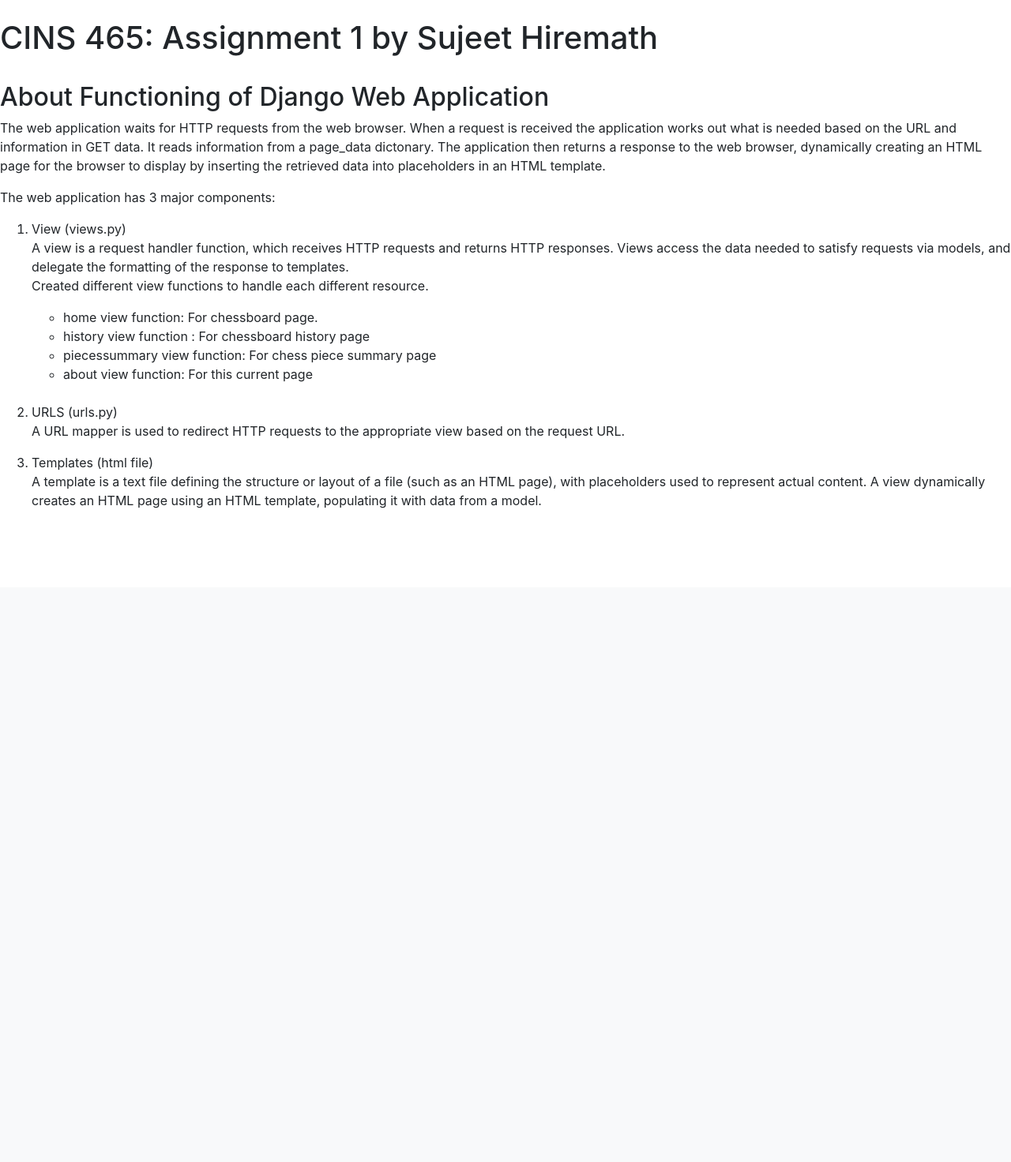
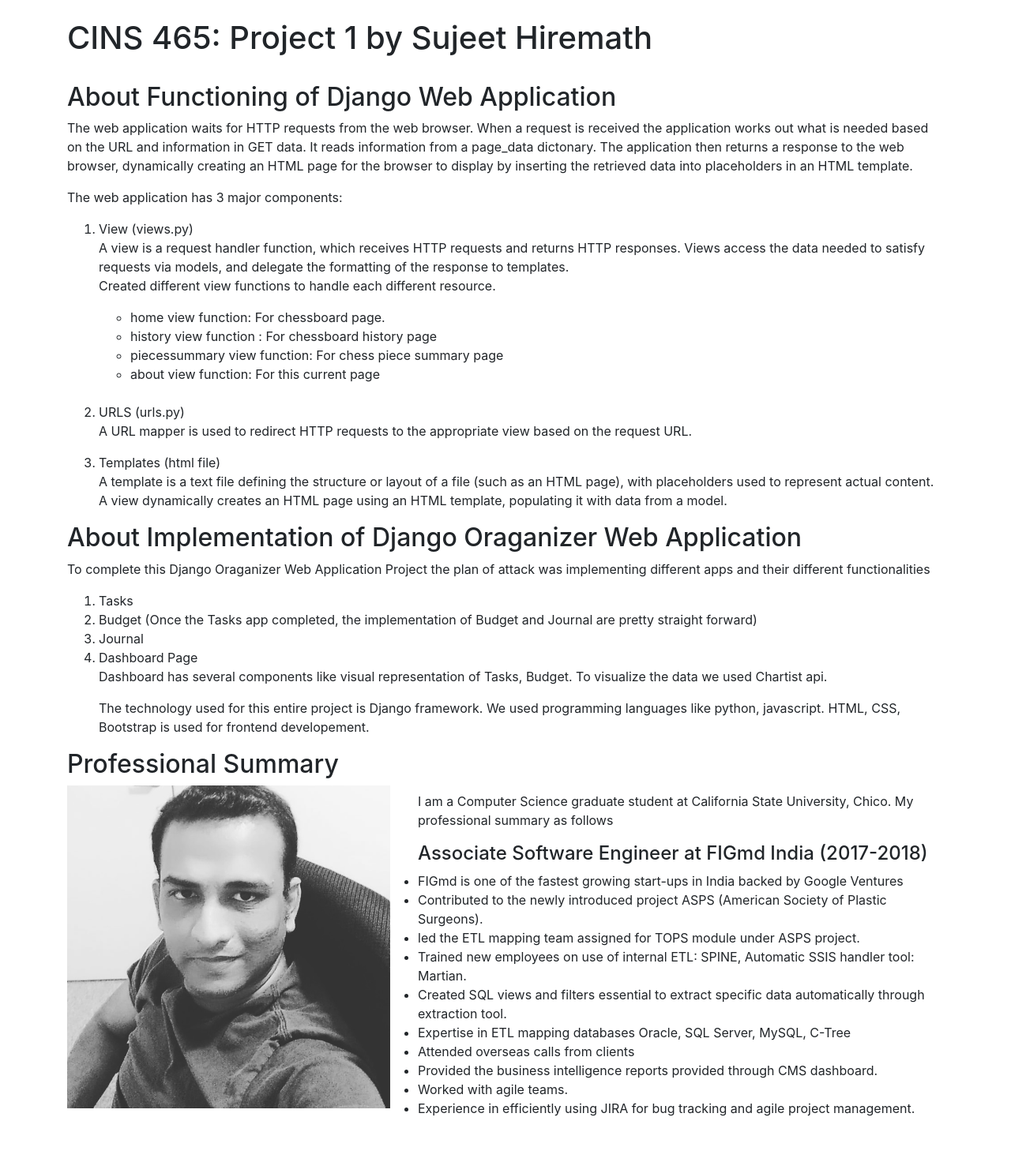
Before and after one commit to sujeethiremath/Project-1, a Django app: page /about/ in a window 1280 px wide. Shown: the part 56-1528 px from the top of the page at 79% size. Before the commit the page ends 700 px from the top, so only its background shows below. Run offline with Django 3.2, Linux system fonts and the light colour scheme; some libraries are stand-ins or nearby versions.

Commit message:
Completed the final representation of the project

```diff
--- a/project1/budget/views.py
+++ b/project1/budget/views.py
@@ -24,8 +24,10 @@
 		total_projected = total_projected + x.Projected
 	if total_projected - total_actual > 0:
 		s = "There is a projected budget surplus of $" + str(total_projected - total_actual)
+	elif total_projected - total_actual < 0:
+		s = "There is a projected budget deficit of -$" + str((total_projected - total_actual)*-1)
 	else:
-		s = "There is a projected budget deficit of -$" + str((total_projected - total_actual)*-1)
+		s = ""
 	return s
 
 
--- a/project1/core/views.py
+++ b/project1/core/views.py
@@ -66,7 +66,13 @@
     for x in records:
         Total_Entries = Total_Entries + 1
 
-    recent_date = Journal.objects.all().filter(Username = request.user).latest('Date').Date
+    x = Journal.objects.all().filter(Username = request.user)
+
+    if x.exists():
+    	recent_date = Journal.objects.all().filter(Username = request.user).latest('Date').Date
+    else:
+    	recent_date = datetime.date.today()
+
     days = datetime.date.today() - recent_date
     return render(request, 'core/home.html', {"completed":completed, "pending" : pending, "series1" : series1, "series2" : series2, "Entries":Total_Entries, "Days": days})
 
--- a/project1/journal/forms.py
+++ b/project1/journal/forms.py
@@ -4,10 +4,10 @@
 
 class add_journal(forms.Form):
 	Description = forms.CharField(min_length=1, max_length=150, strip=True, widget= forms.TextInput(attrs={'style':'font-size:small'}))
-	Entry = forms.CharField(min_length=1, max_length=500, strip=True, widget= forms.Textarea(attrs={'style':'font-size:small'}))
+	Entry = forms.CharField(min_length=1, max_length=500, strip=True, widget= forms.Textarea(attrs={'style':'font-size:20px;font-family:Amatic SC'}))
 
 
 class edit_journal(forms.Form):
 	Description = forms.CharField(min_length=1, max_length=150, strip=True, widget= forms.TextInput(attrs={'style':'font-size:small'}))
-	Entry = forms.CharField(min_length=1, max_length=500, strip=True, widget= forms.Textarea(attrs={'style':'font-size:small', 'font-family': 'Amatic SC'}))
+	Entry = forms.CharField(min_length=1, max_length=500, strip=True, widget= forms.Textarea(attrs={'style':'font-size:20px;font-family:Amatic SC'}))
 	ID = forms.CharField(widget=forms.HiddenInput())
--- a/project1/templates/core/About.html
+++ b/project1/templates/core/About.html
@@ -8,8 +8,9 @@
   <body>
     {% include "core/Navigation_Bar.html" %}
 <div class="body1">
+  <div class="container">
     <br>
-  <h1>CINS 465: Assignment 1 by Sujeet Hiremath</h1>
+  <h1>CINS 465: Project 1 by Sujeet Hiremath</h1>
   <br>
   <h2>About Functioning of Django Web Application</h2>
   <div>
@@ -37,6 +38,43 @@
         </li>
       </ol>
   </div>
+  <div>
+     <h2>About Implementation of Django Oraganizer Web Application</h2>
+     <p>To complete this Django Oraganizer Web Application Project the plan of attack was implementing different apps and their different functionalities</p>
+     <ol>
+      <li>Tasks</li>
+      <li>Budget (Once the Tasks app completed, the implementation of Budget and Journal are pretty straight forward)</li>
+      <li>Journal</li>
+      <li>Dashboard Page
+        <br>
+        <p>
+          Dashboard has several components like visual representation of Tasks, Budget. To visualize the data we used Chartist api.
+        </p>
+        <p>
+          The technology used for this entire project is Django framework. We used programming languages like python, javascript. HTML, CSS, Bootstrap is used for frontend developement.
+        </p>
+      </li>
+     </ol>
+     <h2>Professional Summary</h2>
+     <p>{% load static %}<img src="{%static 'IMG/sujeet.jpg' %}" style="width:40%;padding:0 35px 0px 0;float:left"></p>
+
+     <p>I am a Computer Science graduate student at California State University, Chico. My professional summary as follows</p>
+     <h4>Associate Software Engineer at FIGmd India (2017-2018)</h4>
+     <ul>
+      <li>FIGmd is one of the fastest growing start-ups in India backed by Google Ventures</li>
+      <li>Contributed to the newly introduced project ASPS (American Society of Plastic Surgeons).</li>
+      <li>led the ETL mapping team assigned for TOPS module under ASPS project.</li>
+      <li>Trained new employees on use of internal ETL: SPINE, Automatic SSIS handler tool: Martian.</li>
+      <li>Created SQL views and filters essential to extract specific data automatically through extraction tool. </li>
+      <li>Expertise in ETL mapping databases Oracle, SQL Server, MySQL, C-Tree</li>
+      <li>Attended overseas calls from clients</li>
+      <li>Provided the business intelligence reports provided through CMS dashboard.</li>
+      <li>Worked with agile teams.</li>
+      <li>Experience in efficiently using JIRA for bug tracking and agile project management.</li>
+     </ul>
+  </div>
+  <p>&nbsp;</p>
+  </div>
 </div>
   </body>
 </html>
```
Also changed, not shown: project1/templates/budget/addbudget.html (+16 -6 lines), project1/templates/budget/budget.html (+3 -4 lines), project1/templates/budget/editbudget.html (+11 -1 lines), project1/templates/core/home.html (+15 -4 lines), project1/templates/core/join.html (+9 -1 lines), project1/templates/core/login.html (+9 -1 lines), project1/templates/journal/addentry.html (+11 -1 lines), project1/templates/journal/editjournal.html (+11 -1 lines), project1/templates/journal/journal.html (+4 -4 lines), project1/templates/tasks/AddTasks.html (+11 -1 lines), project1/templates/tasks/edit.html (+11 -1 lines), project1/templates/tasks/tasks.html (+6 -12 lines), project1/db.sqlite3, project1/static/IMG/sujeet.jpg (added). Lines whose indentation alone changed are shown as unchanged.
